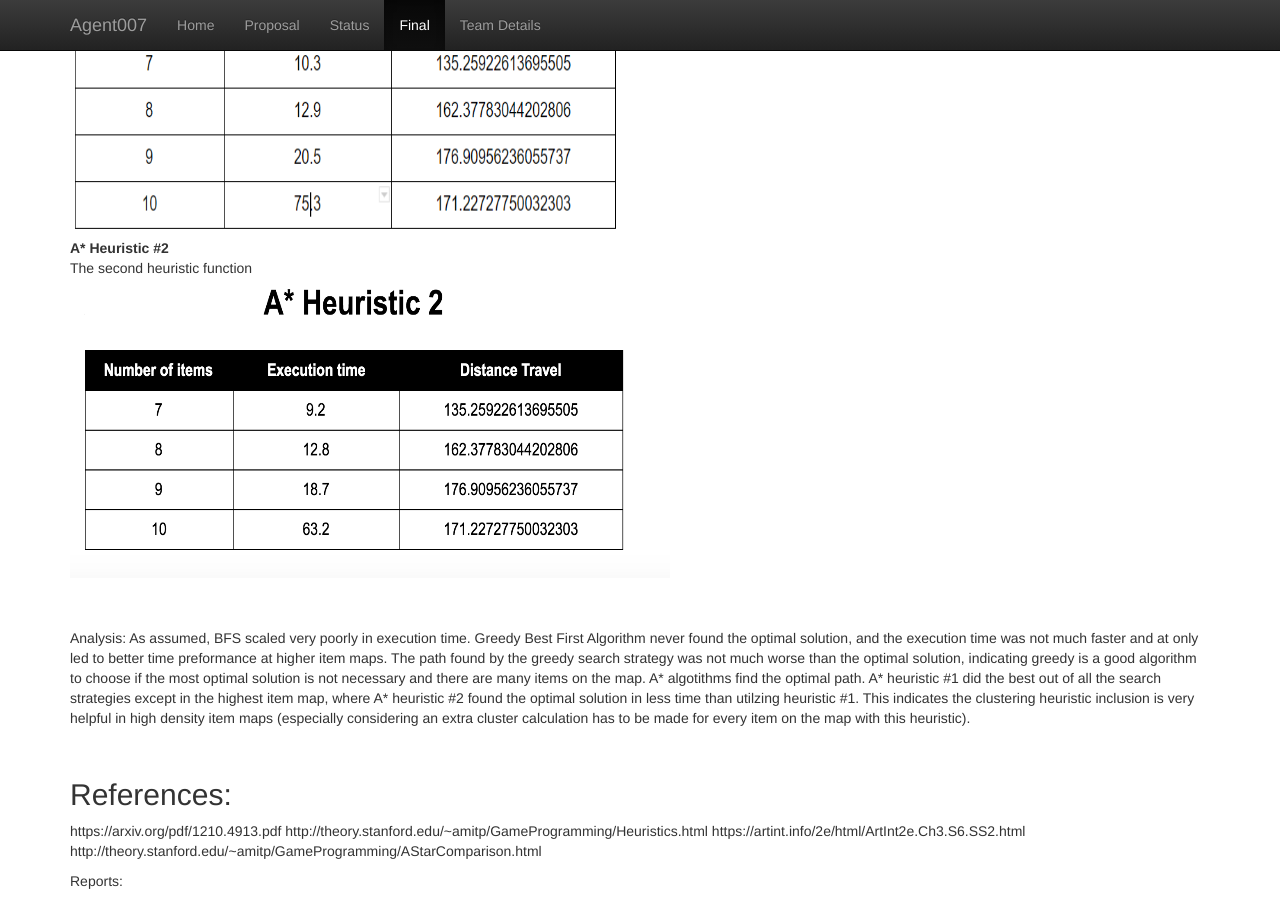
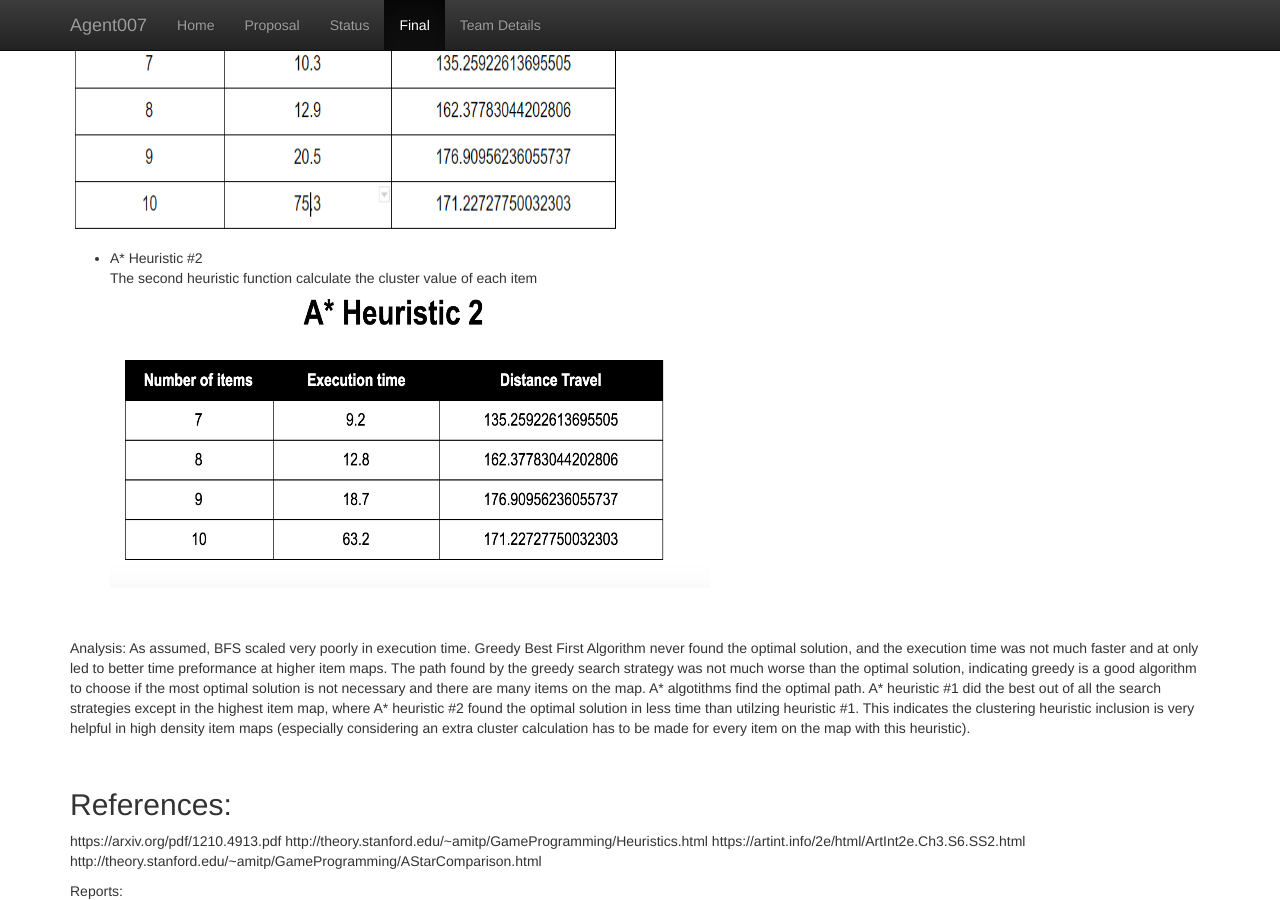
Before and after one commit to KumarHX/Agent007, a Jekyll site: the page built from docs/final.md, in a window 1280 px wide and 900 px high, scrolled down 3467 px. Built offline with Jekyll 4.4.1, drawn with Linux system fonts in a browser that asks for light colours.

Commit message:
Update final.md

```diff
--- a/docs/final.md
+++ b/docs/final.md
@@ -72,8 +72,8 @@ The first heuristic calculate the lowest cost path at a given time rather than c
 
 <a href="url"><img src="heuristic1.png" align="center" height="250" width="550" ></a>
 <br>
-**A* Heuristic #2** <br>
-The second heuristic function
+ - A* Heuristic #2 <br>
+The second heuristic function calculate the cluster value of each item
 <br>
 <a href="url"><img src="hueristic2.png" align="center" height="300" width="600" ></a>
 <br>
```
